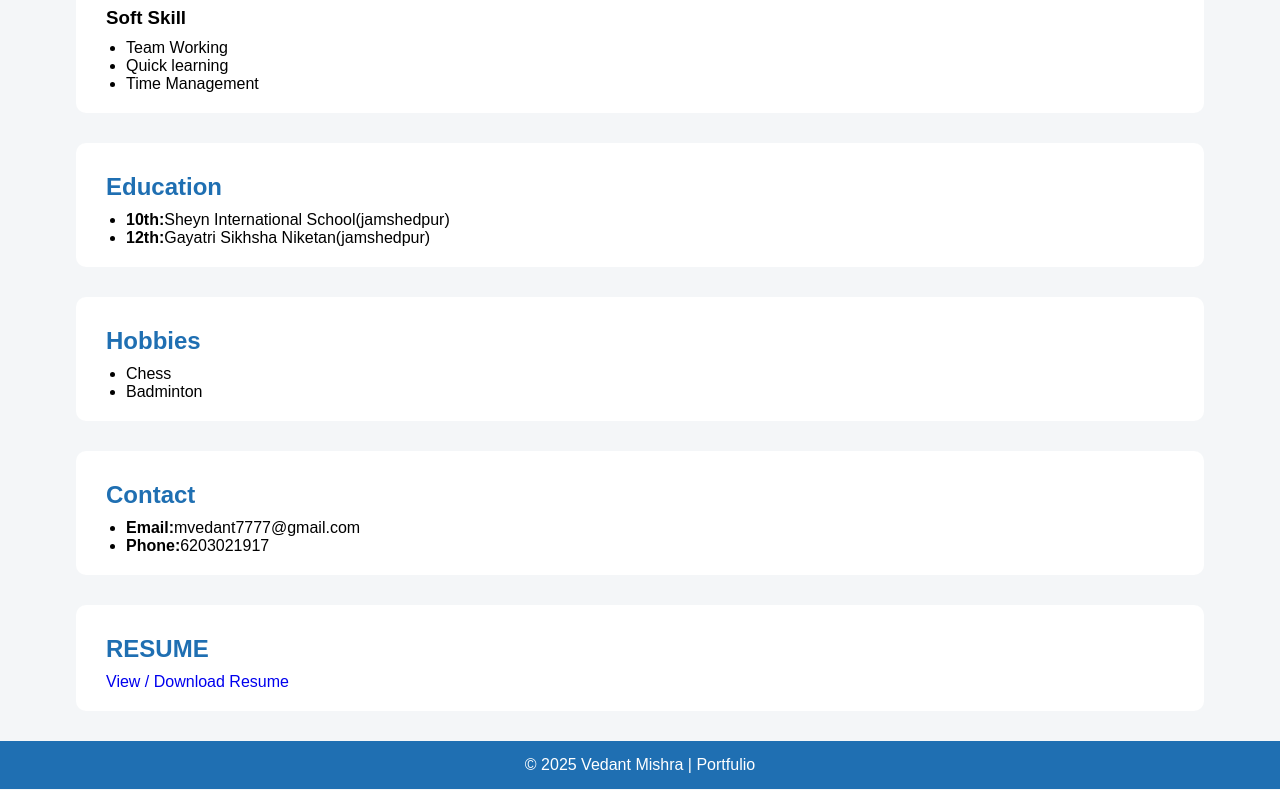
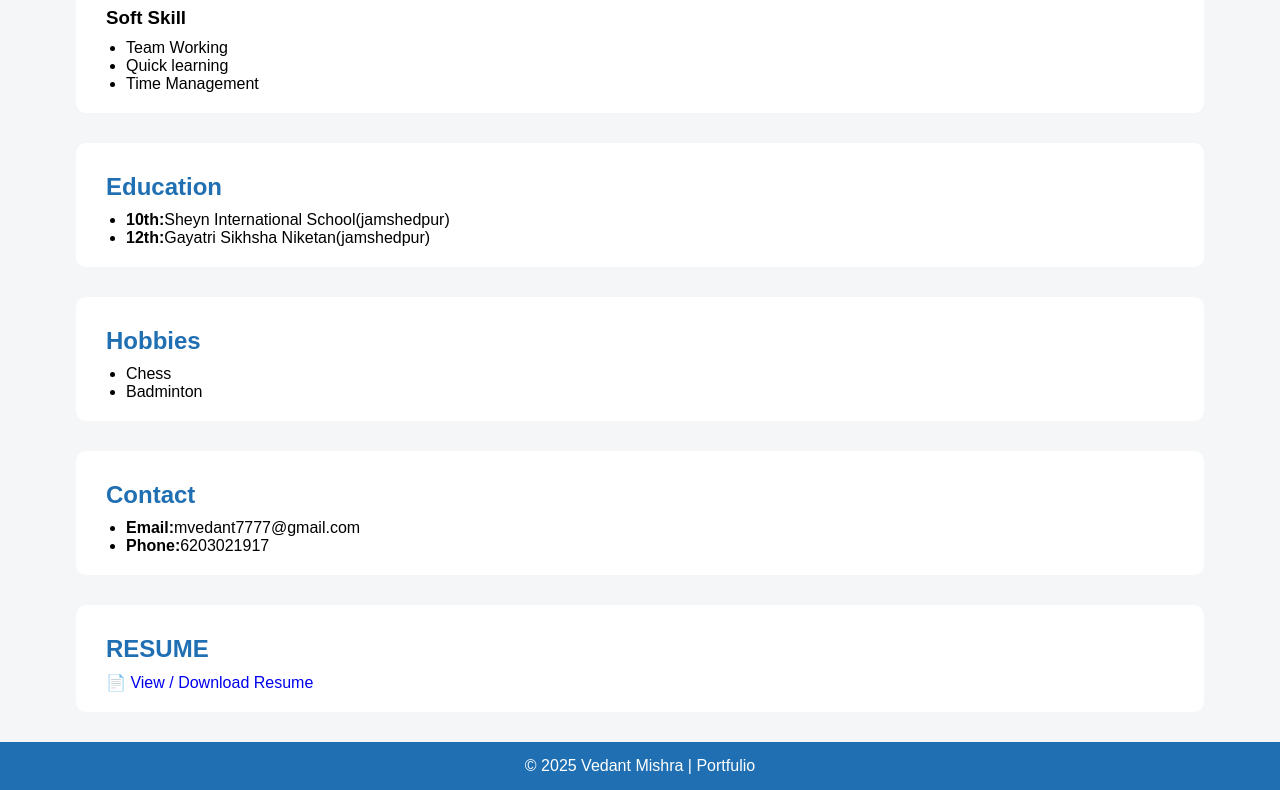
Before and after one commit to ved0-gif/VEDANT_portfulio, a plain HTML site: page index.html in a window 1280 px wide. Shown: the part 520-1310 px from the top of the page. Drawn offline with Linux system fonts and the light colour scheme.

Commit message:
Update index.html

```diff
--- a/index.html
+++ b/index.html
@@ -65,9 +65,9 @@
     </section>
     <section id = "resume">
         <h2>RESUME</h2>
-       <p>
+        <p>
   <a href="./Resume_vedant.pdf" target="_blank">
-    View / Download Resume
+    📄 View / Download Resume
   </a>
 </p>
     </section>
```
